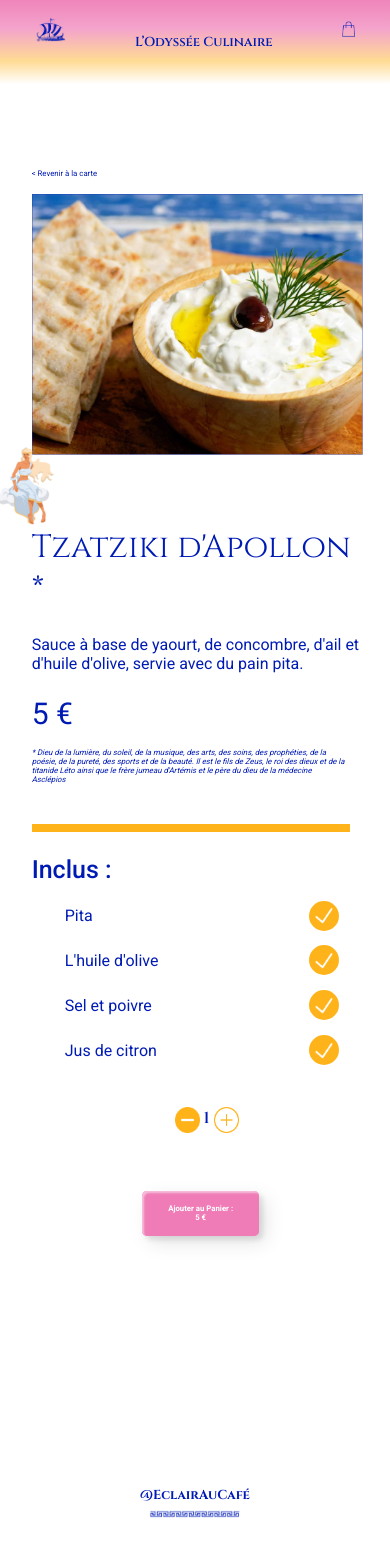
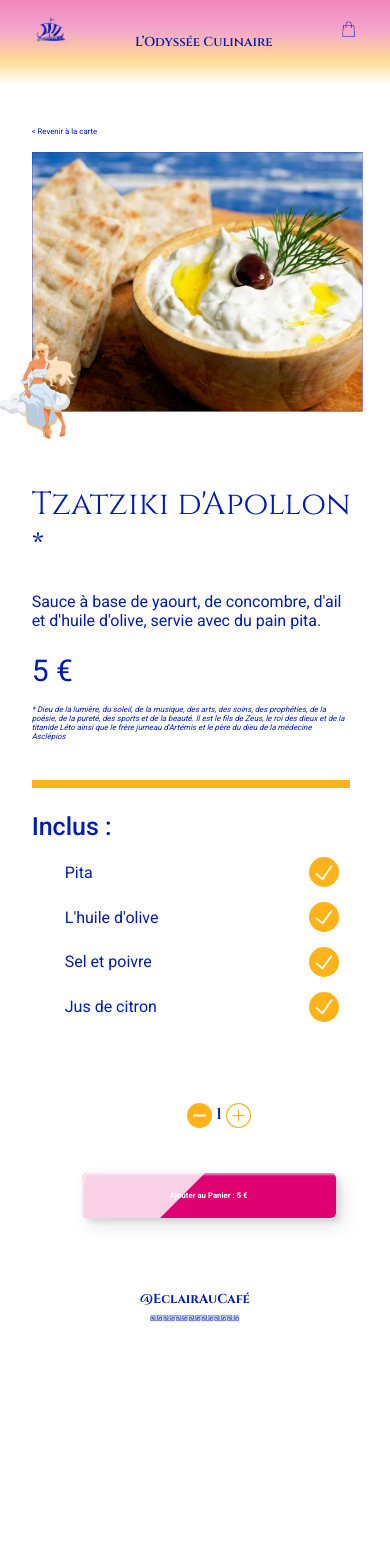
Before and after one commit to Chlopes92/OdysseeCulinaire, a React (Create React App) app: page /products/1 in a window 390 px wide. After the commit the page ends 1346 px from the top, so only its background shows below. Built offline with nearby package versions, Linux system fonts and the light colour scheme.

Commit message:
responsive detailPage

```diff
--- a/src/components/Customisation/Customisation.module.css
+++ b/src/components/Customisation/Customisation.module.css
@@ -33,6 +33,7 @@ font-size: clamp(2em, 1.5em, 1em);
 .description {
 padding-top:7%;
 font-size: clamp(1rem, 2.5em, 1em);
+margin-right:5%
 }
 .prix {
 padding-top:7%;
@@ -72,16 +73,12 @@ margin-right: 8%;
 
 }
 
-@media (max-width: 1280px) {
 
-.container {
-  margin-top: -30%;
-}
-}
+
 
 @media (max-width: 900px) {
 
 .container {
-  margin-top: 45px;
+  margin-top: 20%;
 }
 }
--- a/src/pages/ProductDetailPage.module.css
+++ b/src/pages/ProductDetailPage.module.css
@@ -4,8 +4,6 @@ margin-top: 20vh;
 
 .containeur{
     width: 85%;
-    position: relative;
-    margin-top: 60px;
     margin-left: 8.11%;
 }
 .container2 {
@@ -14,25 +12,27 @@ margin-top: 20vh;
     justify-content: space-between;
     gap:8%;
     margin-top: 5%;
+}
 
+.containerImage{
+    position: relative;
 }
 
 .image {
-    width: 100%;
+    width:100%;
     height: auto;
     max-width: 697px;
-    min-width: 340;
+
     object-fit: contain;
     margin: 0;
     margin-top: 0;
    }
 
    .aphroditeImage {
+    width: 30%;
    position: absolute;
-    bottom: -40px;
-    left: -40px;
-    width: 20%;
-    height: auto;
+   top:70%;
+   left:-10%;
    }
 
    .containeurBas {
@@ -51,44 +51,36 @@ margin-top: 20vh;
    }
 
 
+
    @media (max-width: 900px) {
+
+    .general {
+        margin-top: 15vh;
+        }
 
     .container2 {
     display: flex;
     flex-direction: column;
     align-items: center;
-
   }
-   .image {
-    margin-bottom: 8%;
+  .aphroditeImage {
+   width: 25%;
+   position: absolute;
+   top:70%;
+   left:-10%;
    }
 
   .containeurBas {
-  padding-right: 30%;
+    height: 80%;
+    margin-top: 10%;
+  }
+  .counterContainer{
+   margin-left: 48%;
+   }
 
+   .buttonContainer{
+    margin-left: 7%;
 
    }
-   .counterContainer{
-    margin-left: 67%;
+
 }
-
-
-   .aphroditeImage {
-    position: absolute;
-    bottom: 550px;
-    left: -40px;
-    width: 20%;
-    height: auto;
-   }
-   }
-
-   @media (max-width: 900px) {
-    .counterContainer{
-        margin-left: 64%;
-        padding-bottom: 5%;
-       }
-
-       .containeurBas {
-        height: 40vh;
-       }
-   }
--- a/src/pages/ProductDetailPage.tsx
+++ b/src/pages/ProductDetailPage.tsx
@@ -74,12 +74,12 @@ const ProductDetailPage = () => {
                             <p>&lt; Revenir à la carte</p>
                         </Link>
                         <div className={style.container2}>
-
-                            <img className={style.image} src={p!.img.src} alt={p!.img.alt} />
-                            <img className={style.aphroditeImage}
-                                src={AphroditeImage}
-                                alt={AphroditeImage} />
-
+                           <div className={style.containerImage}>
+                              <img className={style.image} src={p!.img.src} alt={p!.img.alt} />
+                              <img className={style.aphroditeImage}
+                                   src={AphroditeImage}
+                                   alt={AphroditeImage} />
+                           </div>
                             <Customisation p={p!} setP={setP} />
                         </div>
                     </div>
--- a/src/pages/ProductDetailPageCustom.module.css
+++ b/src/pages/ProductDetailPageCustom.module.css
@@ -1,136 +1,77 @@
-
-.containeur{
-    width: 85%;
-    position: relative;
-    margin-top: 60px;
-    margin-left: 8.11%;
-}
-.container2 {
+.container {
+    width:100%;
     display: flex;
-    align-items: flex-start;
     justify-content: space-between;
-    gap:8%;
-    margin-top: 5%;
 
 }
 
-.image {
-    width: 100%;
-    height: auto;
-    max-width: 697px;
-    min-width: 340;
-    object-fit: contain;
-    margin: 0;
-    margin-top: 0;
+.containerText{
+    flex-grow: 1;
+    background-color: aliceblue;
+    margin-top: 60px;
+    margin-left: 8.11%;
+    margin-right: 8.11%;
+
 }
 
-   .aphroditeImage {
-    position: absolute;
-     top: 400px;
-    left: -40px;
-    width: 20%;
-    height: auto;
+.containerImg{
+    position: relative;
+    margin-top: 100px;
+    margin-right: 8.55%;
+
 }
 
-   .containeurBas {
-    width: 100%;
-    height: 50vh;
-    padding-top: 8%;
+.containerImg .imageResponsive {
+    width: 697px;
+    height: auto;
+    object-fit: contain;
 
 
 }
-   .counterContainer{
-    margin-left: 70%;
+
+.aphroditeImage{
+    width: 100%;
+    height: auto;
+    max-width: 225px;
+    object-fit: contain;
+    position: absolute;
+    bottom: -9.72%;  /* (-70px / 720) * 100 */
+     left: -1.62%; /* (20 / 1232) * 100 */
     }
 
-   .buttonContainer{
-    margin-left: 47%;
-   }
-
-
-
-   @media (max-width: 1280px) {
-
-    .container2 {
+.containeurBas  {
+    width: 100%;
+    height: 430px;
     display: flex;
     flex-direction: column;
     align-items: center;
-
-}
-   .image {
-    margin-bottom: 8%;
-   }
-
-
-.aphroditeImage {
-    position: relative;
-   top:-280px;
-    left:-32%;
-}
-
-.containeurBas {
-    height: 80%;
+    background-color: burlywood;
+    margin-left:- 50px;
+    margin-Left: auto;
 
 
 }
-   .counterContainer{
 
-   margin-left: 48%;
+@media (max-width: 870px) {
+    .container {
+        display: block;
+
     }
 
-   .buttonContainer{
-    margin-left: 7%;
-
-   }
-   @media (max-width:1120px) {
-    .aphroditeImage {
-        position: relative;
-       top:-220px;
-       left:-40%;
-    }
-   }
-
-   @media (max-width:1000px) {
-    .aphroditeImage {
-        position: relative;
-        right:900px;
-        bottom: 550px;
+    .containerImg .imageResponsive {
+        width: 100%;
+        max-width: 697px ;
 
     }
 }
 
-
-   @media (max-width:907px) {
-    .aphroditeImage {
-        position: relative;
-        right: 70%;
-        background-color: blue;
-
+@media (max-width: 390px) {
+    .imageResponsive {
+        width: 390px;
+        max-height: 296px;
+        margin-left:0;
+    .containerText {
+        margin-left:0;
     }
     }
-   @media (max-width:800px) {
-    .aphroditeImage {
-        position: relative;
-        top:-170px;
-       left:-45%;
-
 }
-   }
-   @media (max-width:700px) {
-    .aphroditeImage {
-        position: relative;
-        top:-150px;
-       left:-49%;
-
-       }
-   }
-   @media (max-width:550px) {
-    .aphroditeImage {
-
-        top:-120px;
-       left:-49%;
-
-       }
-   }
-
-}
```
Also changed, not shown: src/pages/ProductDetailPageCustom.tsx (+10 -6 lines). Lines whose indentation alone changed are shown as unchanged.
